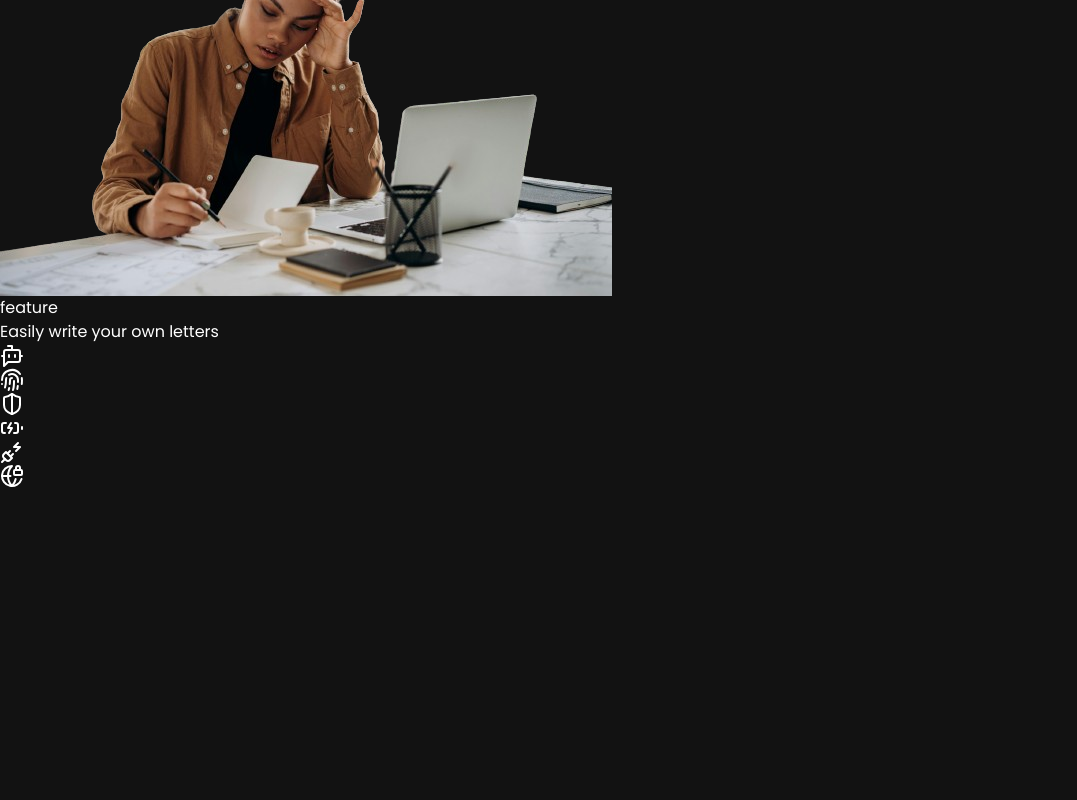
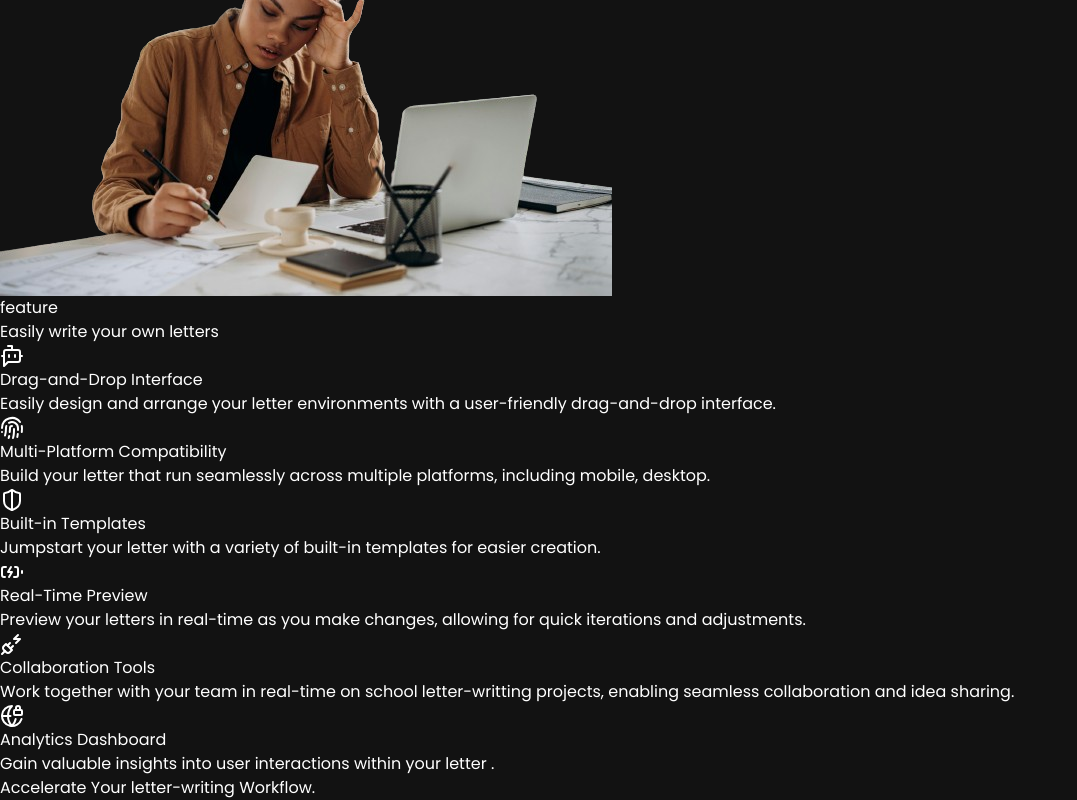
Before and after one commit to covey-codes/Lettera-project, a React (Vite) app: page / in a window 1280 px wide. Shown: the part 980-1780 px from the top of the page, without its empty margins (0-1077 px from the left). Before the commit the page ends 1468 px from the top, so only its background shows below. Built offline with nearby package versions, Linux system fonts and the light colour scheme.

Commit message:
5th commit

```diff
--- a/src/App.jsx
+++ b/src/App.jsx
@@ -1,6 +1,7 @@
 import Navbar from "./components/Navbar";
 import HeroSection from "./components/HeroSection";
 import FeatureSection from "./components/FeatureSection";
+import Workflow from "./components/Workflow";
 
 const App = () => {
   return (
@@ -9,6 +10,7 @@ const App = () => {
       <div className="max-w-7xl mx-auto pt-20 px-6">
         <HeroSection />
         <FeatureSection />
+        <Workflow />
       </div>
     </>
   );
--- a/src/components/FeatureSection.jsx
+++ b/src/components/FeatureSection.jsx
@@ -23,6 +23,10 @@ const FeatureSection = () => {
               <div className="flex  mx-6 h-10 w-10 p-2 bg-neutral-900 text-orange-700 justify-center items-center rounded-full">
                 {feature.icon}
               </div>
+              <div>
+                <h5 className="mt-1 mb-6 text-xl">{feature.text}</h5>
+                <p className="text-md p-2 mb-20 text-neutral-500">{feature.description}</p>
+              </div>
             </div>
 
           </div>
--- /dev/null
+++ b/src/components/Workflow.jsx
@@ -0,0 +1,11 @@
+import { CheckCircle2 } from "lucide-react";
+
+const Workflow = () => {
+  return (
+    <div className="mt-20">
+      <h2 className="text-3xl sm:text-5xl lg:text-6xl text-center mt-6 tracking-wide">Accelerate Your <span className="bg-gradient-to-r from-orange-500 to-orange-800 text-transparent bg-clip-text">letter-writing Workflow.</span></h2>
+    </div>
+  )
+}
+
+export default Workflow;
--- a/src/constants/index.jsx
+++ b/src/constants/index.jsx
@@ -18,36 +18,36 @@ export const features = [
     icon: <BotMessageSquare />,
     text: "Drag-and-Drop Interface",
     description:
-      "Easily design and arrange your VR environments with a user-friendly drag-and-drop interface.",
+      "Easily design and arrange your letter environments with a user-friendly drag-and-drop interface.",
   },
   {
     icon: <Fingerprint />,
     text: "Multi-Platform Compatibility",
     description:
-      "Build VR applications that run seamlessly across multiple platforms, including mobile, desktop, and VR headsets.",
+      "Build your letter that run seamlessly across multiple platforms, including mobile, desktop.",
   },
   {
     icon: <ShieldHalf />,
     text: "Built-in Templates",
     description:
-      "Jumpstart your VR projects with a variety of built-in templates for different types of applications and environments.",
+      "Jumpstart your letter with a variety of built-in templates for easier creation.",
   },
   {
     icon: <BatteryCharging />,
     text: "Real-Time Preview",
     description:
-      "Preview your VR application in real-time as you make changes, allowing for quick iterations and adjustments.",
+      "Preview your letters in real-time as you make changes, allowing for quick iterations and adjustments.",
   },
   {
     icon: <PlugZap />,
     text: "Collaboration Tools",
     description:
-      "Work together with your team in real-time on VR projects, enabling seamless collaboration and idea sharing.",
+      "Work together with your team in real-time on school letter-writting projects, enabling seamless collaboration and idea sharing.",
   },
   {
     icon: <GlobeLock />,
     text: "Analytics Dashboard",
     description:
-      "Gain valuable insights into user interactions and behavior within your VR applications with an integrated analytics dashboard.",
+      "Gain valuable insights into user interactions within your letter .",
   },
 ];
```
